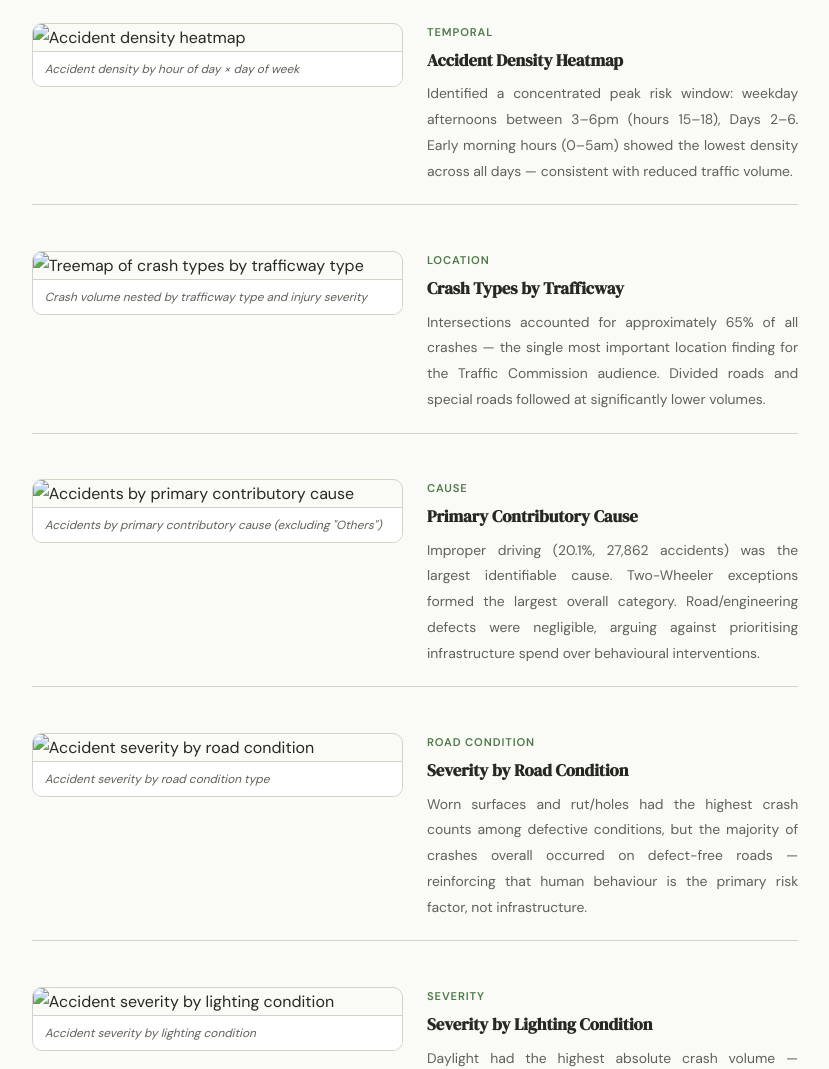
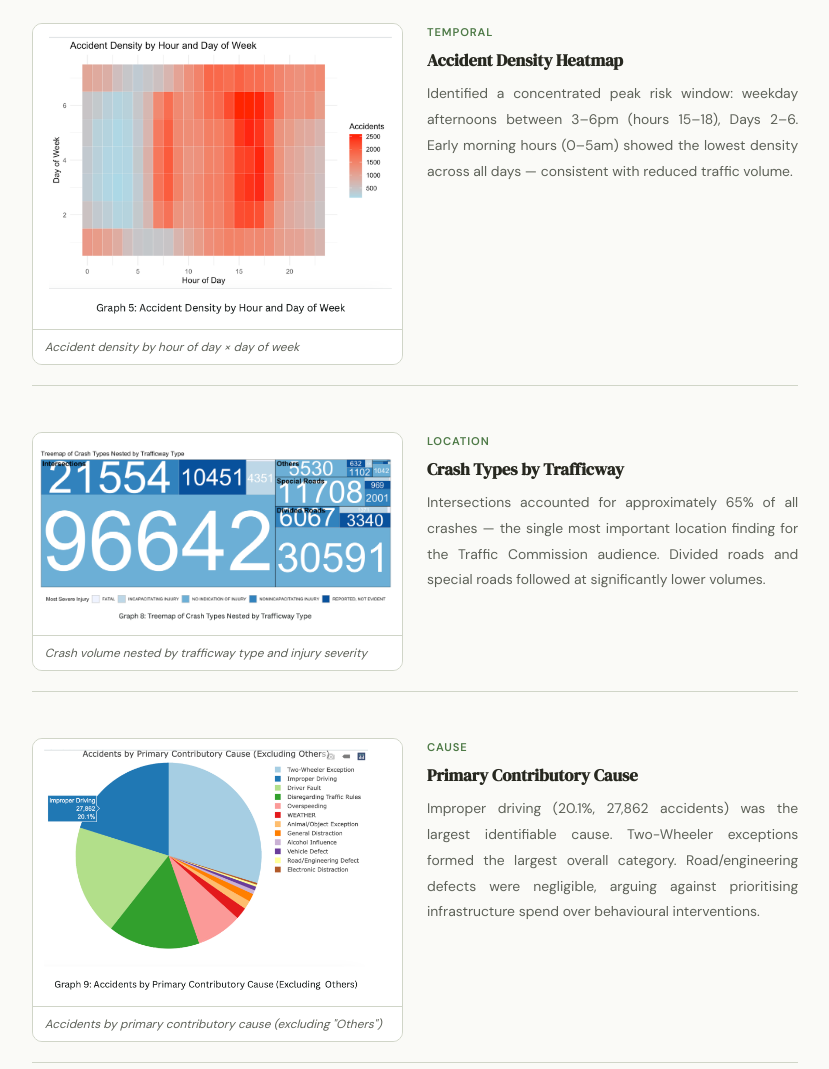
Before and after one commit to manvi376/portfolio_main, a plain HTML site: page projects/road-safety.html in a window 1280 px wide. Shown: the part 1265-2334 px from the top of the page, without its empty margins (225-1054 px from the left). Drawn offline with Linux system fonts and the light colour scheme.

Commit message:
Update road-safety.html

```diff
--- a/projects/road-safety.html
+++ b/projects/road-safety.html
@@ -110,7 +110,7 @@
     <!-- HEATMAP -->
     <div class="viz-pair">
       <div class="viz-img">
-        <img src="projects/HeatMap.png" alt="Accident density heatmap">
+        <img src="HeatMap.png" alt="Accident density heatmap">
         <div class="img-caption">Accident density by hour of day × day of week</div>
       </div>
       <div class="viz-text">
@@ -123,7 +123,7 @@
     <!-- TREEMAP -->
     <div class="viz-pair">
       <div class="viz-img">
-        <img src="projects/TreeMap.png" alt="Treemap of crash types by trafficway type">
+        <img src="TreeMap.png" alt="Treemap of crash types by trafficway type">
         <div class="img-caption">Crash volume nested by trafficway type and injury severity</div>
       </div>
       <div class="viz-text">
@@ -136,7 +136,7 @@
     <!-- PIE CHART -->
     <div class="viz-pair">
       <div class="viz-img">
-        <img src="projects/Pie_Chart.png" alt="Accidents by primary contributory cause">
+        <img src="Pie_Chart.png" alt="Accidents by primary contributory cause">
         <div class="img-caption">Accidents by primary contributory cause (excluding "Others")</div>
       </div>
       <div class="viz-text">
@@ -149,7 +149,7 @@
     <!-- BAR PARALLEL (Road Condition) -->
     <div class="viz-pair">
       <div class="viz-img">
-        <img src="projects/Bar_Parallel.png" alt="Accident severity by road condition">
+        <img src="Bar_Parallel.png" alt="Accident severity by road condition">
         <div class="img-caption">Accident severity by road condition type</div>
       </div>
       <div class="viz-text">
@@ -162,7 +162,7 @@
     <!-- BAR CHART (Lighting) -->
     <div class="viz-pair">
       <div class="viz-img">
-        <img src="projects/bar_chart.png" alt="Accident severity by lighting condition">
+        <img src="bar_chart.png" alt="Accident severity by lighting condition">
         <div class="img-caption">Accident severity by lighting condition</div>
       </div>
       <div class="viz-text">
@@ -180,7 +180,7 @@
 
     <div class="viz-pair" style="border-bottom:none;">
       <div class="viz-img">
-        <img src="projects/Dashboard.png" alt="Power BI dashboard">
+        <img src="Dashboard.png" alt="Power BI dashboard">
         <div class="img-caption">Power BI dashboard — KPI cards, primary cause treemap, crash-by-hour bar chart, monthly trend line, and trafficway donut</div>
       </div>
       <div class="viz-text">
```
